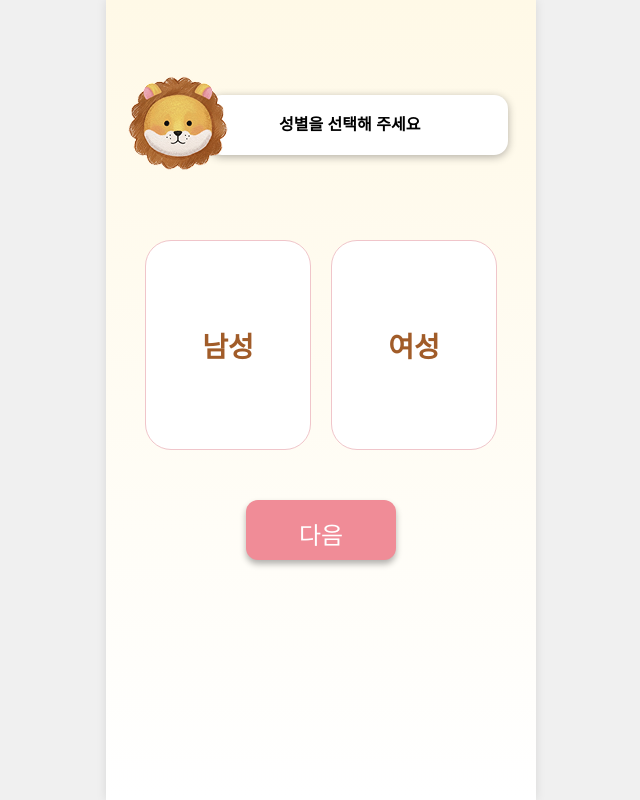
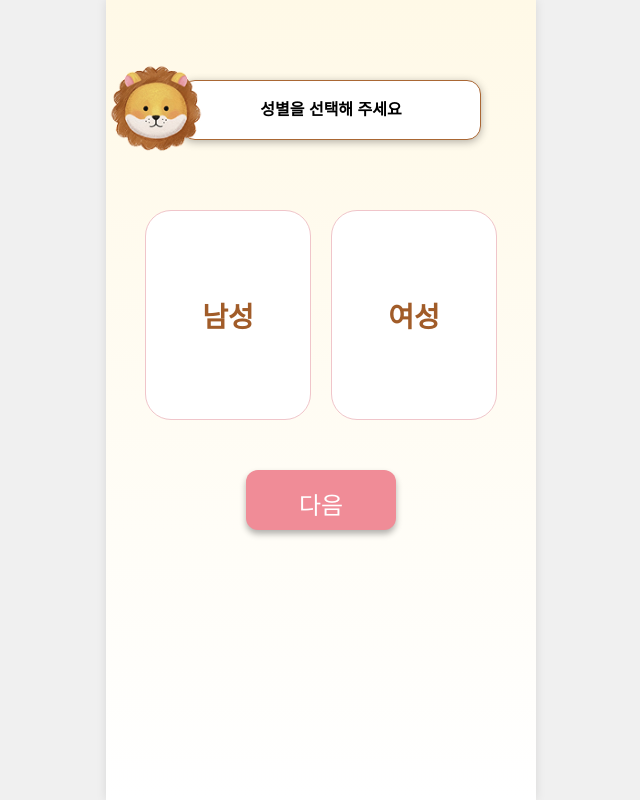
Before and after one commit to LikeLionUniv-INU/14th-Festival-Frontend, a React (Create React App) app: page /ahyun/gender in a window 1280 px wide. Shown: the whole page, without its empty margins (319-959 px from the left). Built offline with nearby package versions, Linux system fonts and the light colour scheme; a web font is replaced by a local one.

Commit message:
Style: 메시지카드 소폭 수정 (#16)

```diff
--- a/src/components/common/MessageCard.jsx
+++ b/src/components/common/MessageCard.jsx
@@ -48,22 +48,22 @@ export default MessageCard;
 const Container = styled.div`
   display: flex;
   align-items: center;
-  margin: 10px 0;
-  width: 92%;
+  width: 100%;
 `;
 
 const ProfileImage = styled.img`
-  width: 110px;
-  height: 110px;
+  width: 100px;
+  height: 100px;
   object-fit: contain;
   z-index: 2;
 `;
 
 const TextBox = styled.div`
   background-color: #ffffff;
-  padding: 18px 63px 18px 46px;
   border-radius: 14px;
   box-shadow: 0 2px 8px rgba(0, 0, 0, 0.3);
+  border: 1px solid #aa6734;
+
   margin-left: -25px;
   z-index: 1;
   display: flex;
```
